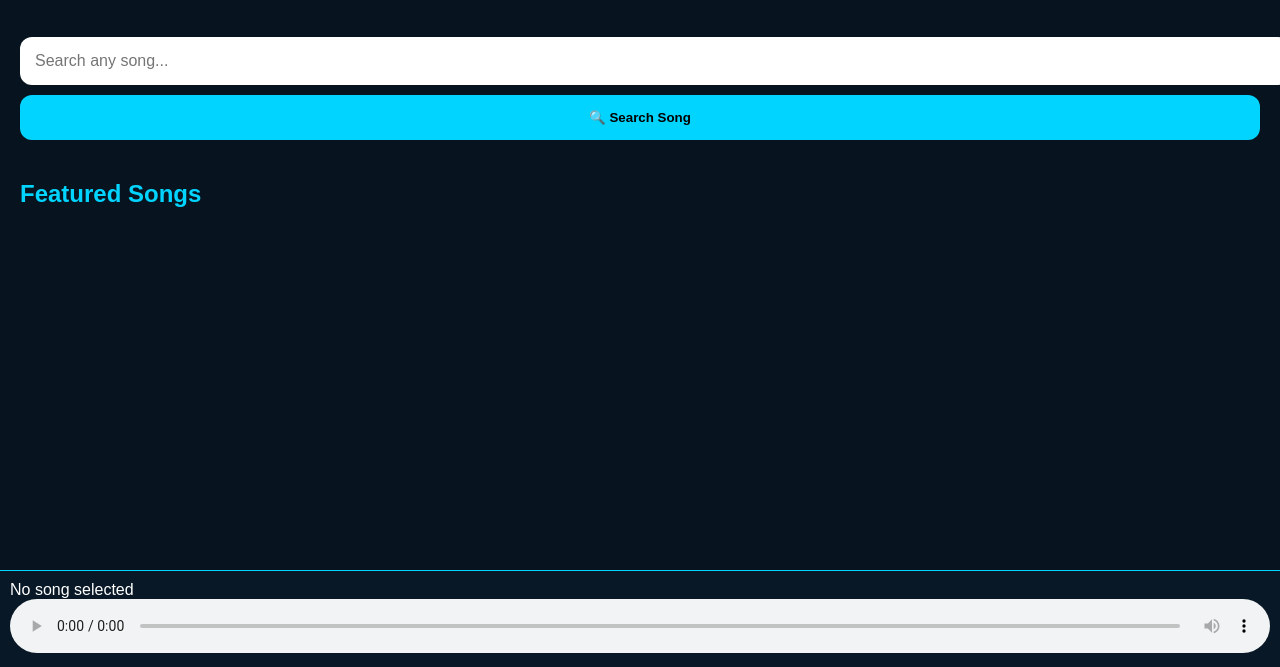
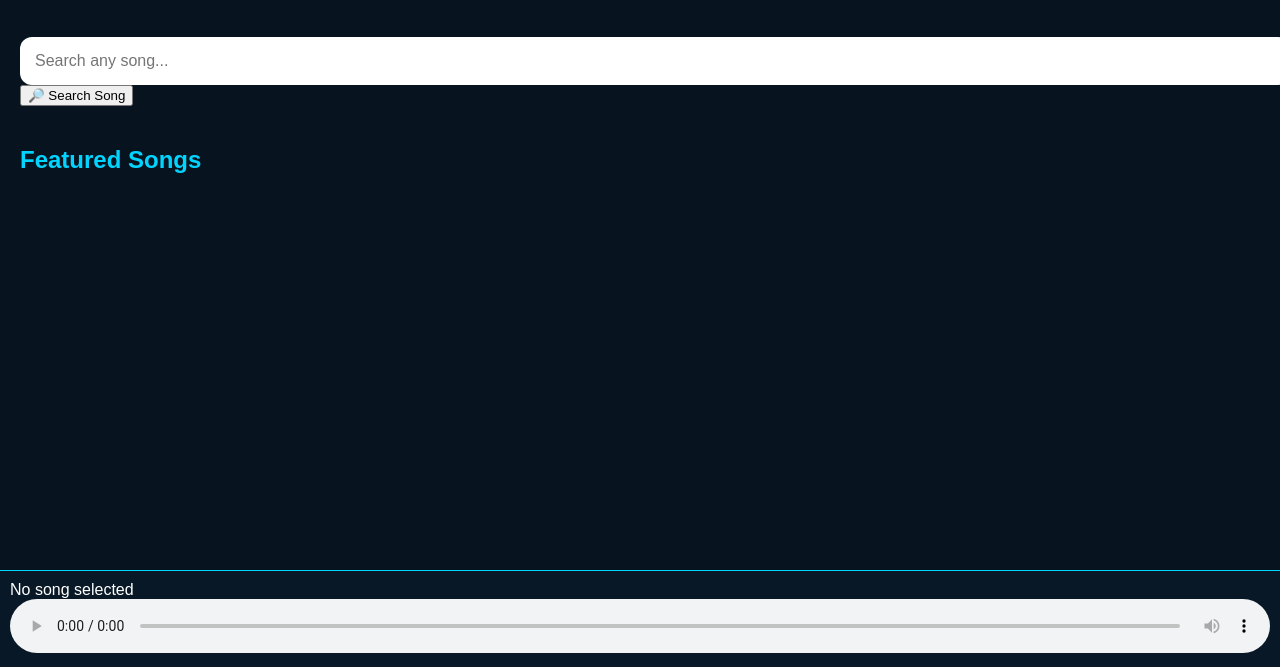
Before and after one commit to Lalluss/webpage, a website: page index.html in a window 1280 px wide. Shown: the part 133-800 px from the top of the page. Drawn offline with Linux system fonts and the light colour scheme.

Commit message:
Update index.html

```diff
--- a/index.html
+++ b/index.html
@@ -239,11 +239,8 @@ id="searchInput"
 placeholder="Search any song..."
 >
 
-<button
-class="search-btn"
-onclick="searchSong()"
->
-🔍 Search Song
+<button id="searchBtn" onclick="searchSong()">
+  🔎 Search Song
 </button>
 
 </div>
```
